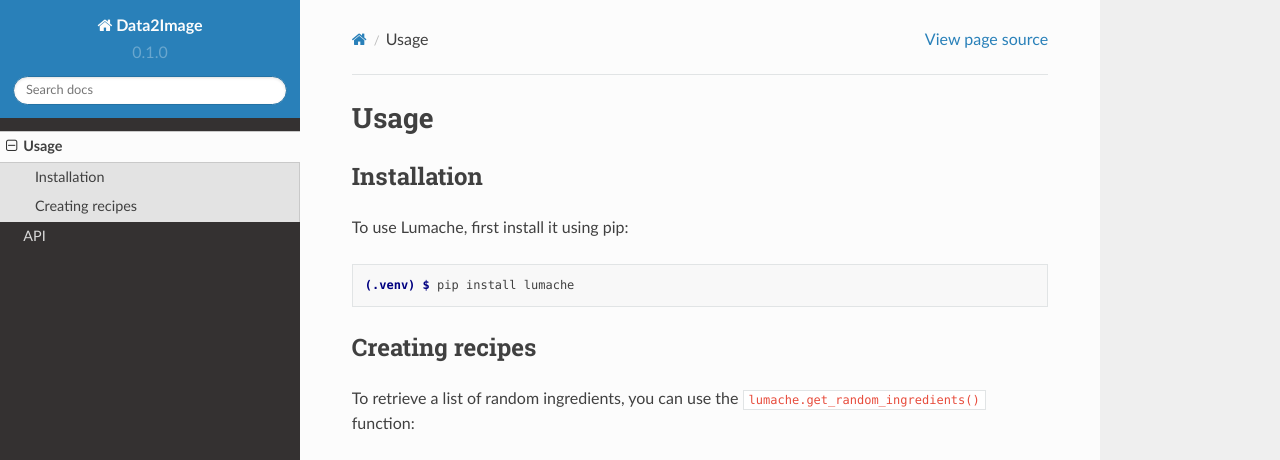
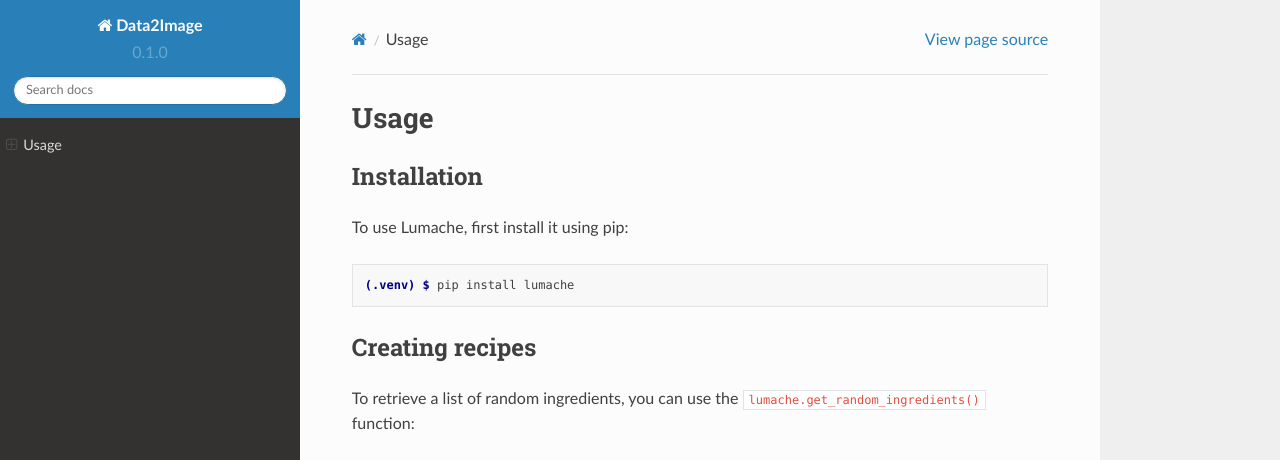
Before and after one commit to oeg-upm/TINTOlib-Documentation, a Sphinx documentation site: the page built from docs/source/usage.rst, in a window 1280 px wide and 1095 px high. Shown: the top 460 px of the window. Built offline with Sphinx 7.4.7 and the Read the Docs theme 2.0.0, drawn with Linux system fonts in a browser that asks for light colours; pages that are not in the unit, such as notebooks, are missing from menus; grey boxes are pictures that could not be loaded.

Commit message:
Update index.rst

```diff
--- a/docs/source/index.rst
+++ b/docs/source/index.rst
@@ -14,5 +14,6 @@
 
 .. toctree::
 
-   usage
-   api
+   installation
+   dataformat
+   methods
```
